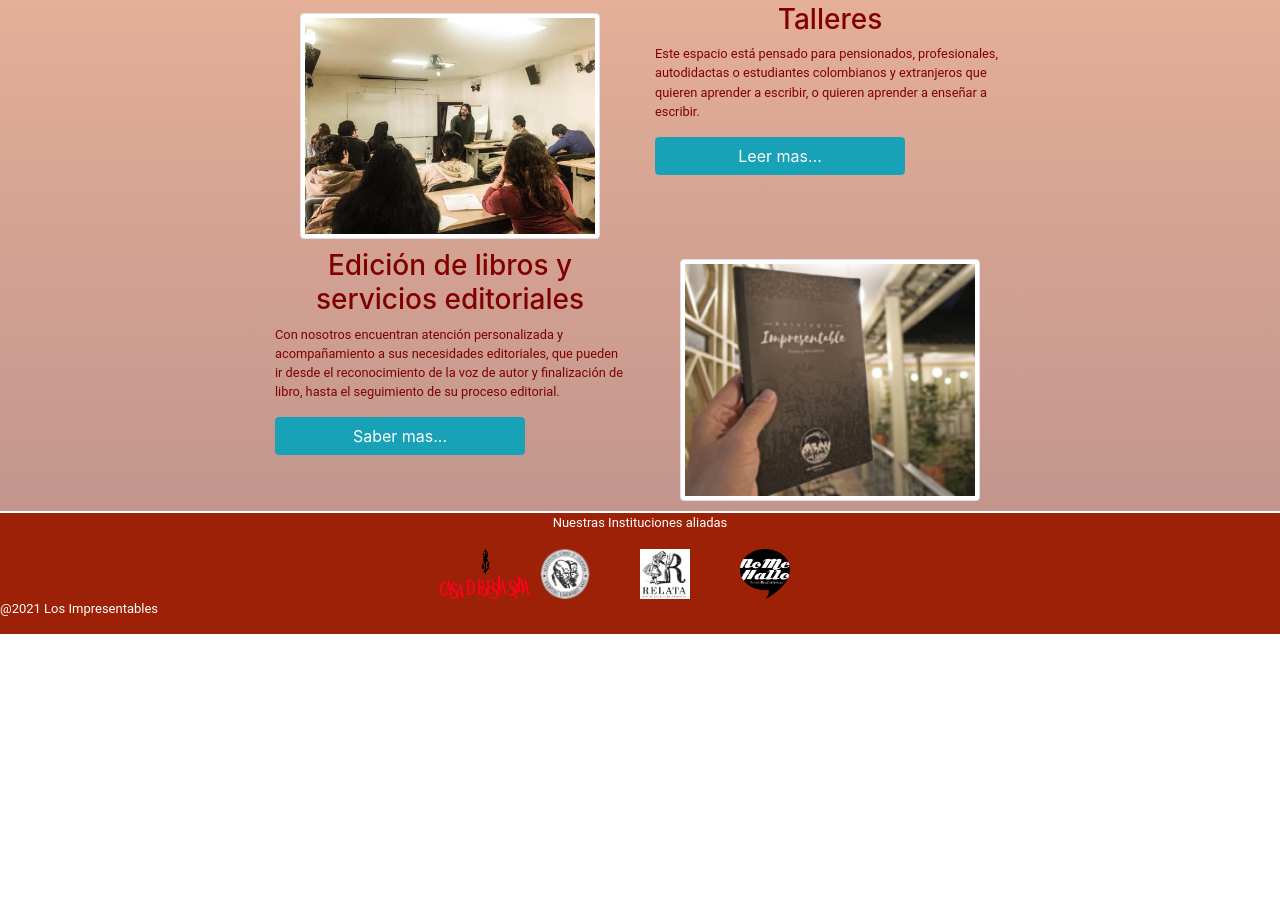
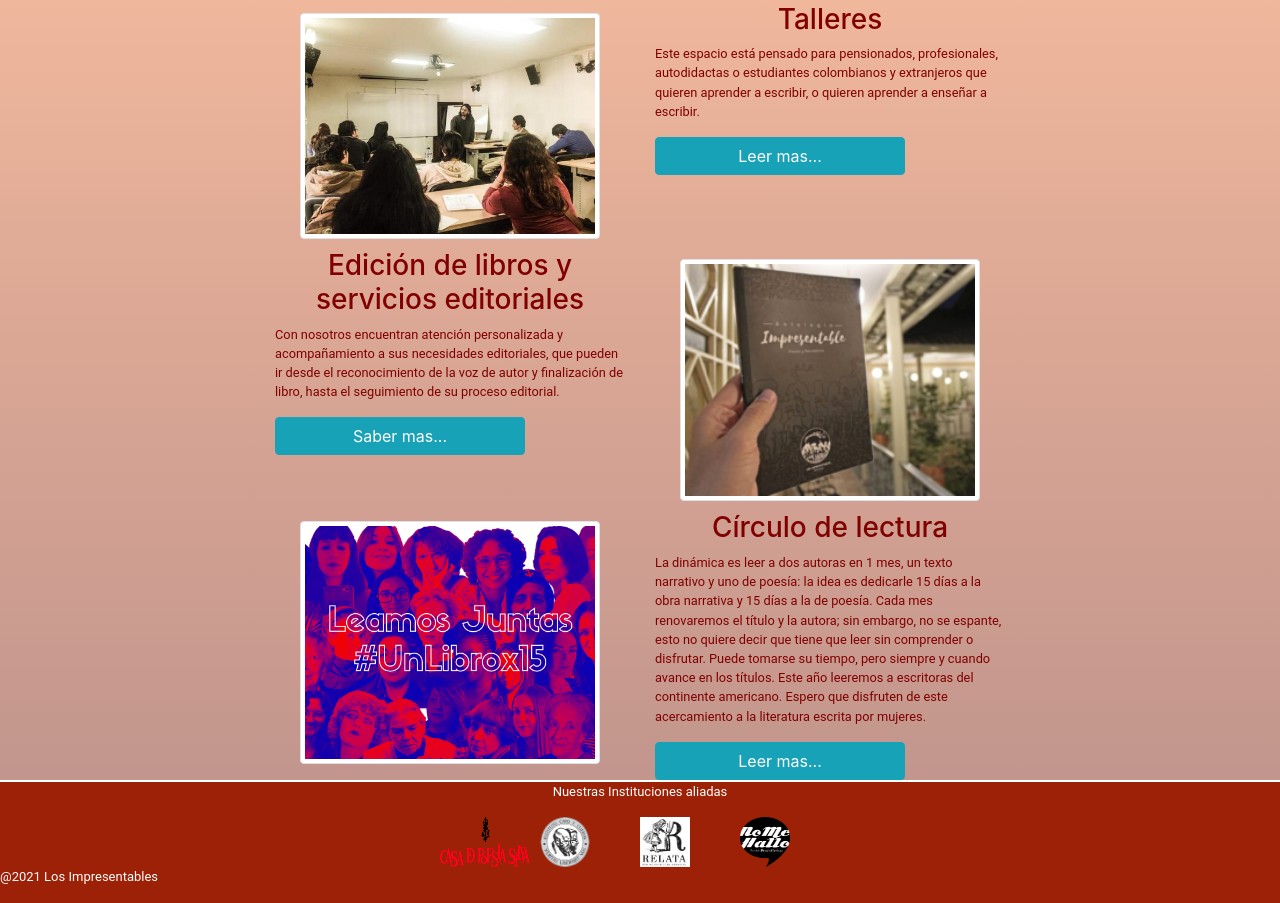
Before and after one commit to Dalivi83/ProyectoCoderHouse, a website: page index.html in a window 1280 px wide. Shown: the part 1350-2253 px from the top of the page. Before the commit the page ends 1984 px from the top, so only its background shows below. Drawn offline with nearby package versions, Linux system fonts and the light colour scheme.

Commit message:
se agrego cambio agregando un nuevo enlace en la página principal y se cambio el nombre de imagen

```diff
--- a/index.html
+++ b/index.html
@@ -147,6 +147,16 @@
                       <img class="img-thumbnail mediana " src="imagenes/publicaciones.png " alt="publicaciones impresentables ">
                       </div>
                     </div>
+                    <div class="row justify-content-center ">
+                        <div class="col-4 ">
+                        <img class="img-thumbnail mediana " src="imagenes/circulo de lectura.png " alt="Circulo de lectura ">
+                        </div>
+                        <div class="col-4 ">
+                        <h3 class="text-center ">Círculo de lectura</h3>
+                            <p class="small ">La dinámica es leer a dos autoras en 1 mes, un texto narrativo y uno de poesía: la idea es dedicarle 15 días a la obra narrativa y 15 días a la de poesía. Cada mes renovaremos el título y la autora; sin embargo, no se espante, esto no quiere decir que tiene que leer sin comprender o disfrutar. Puede tomarse su tiempo, pero siempre y cuando avance en los títulos. Este año leeremos a escritoras del continente americano. Espero que disfruten de este acercamiento a la literatura escrita por mujeres.</p>
+                            <button class="btn btn-info " type="button " onclick="javascript:void(window.open( 'pages/circuloDeLectura.html')); " title="Leer mas ">Leer mas...</button>
+                        </div>
+                      </div>
                   </div>
 
         </section>
```
Also changed, not shown: imagenes/circulo de lectura.png (renamed from imagenes/círculo de lectura.png).
